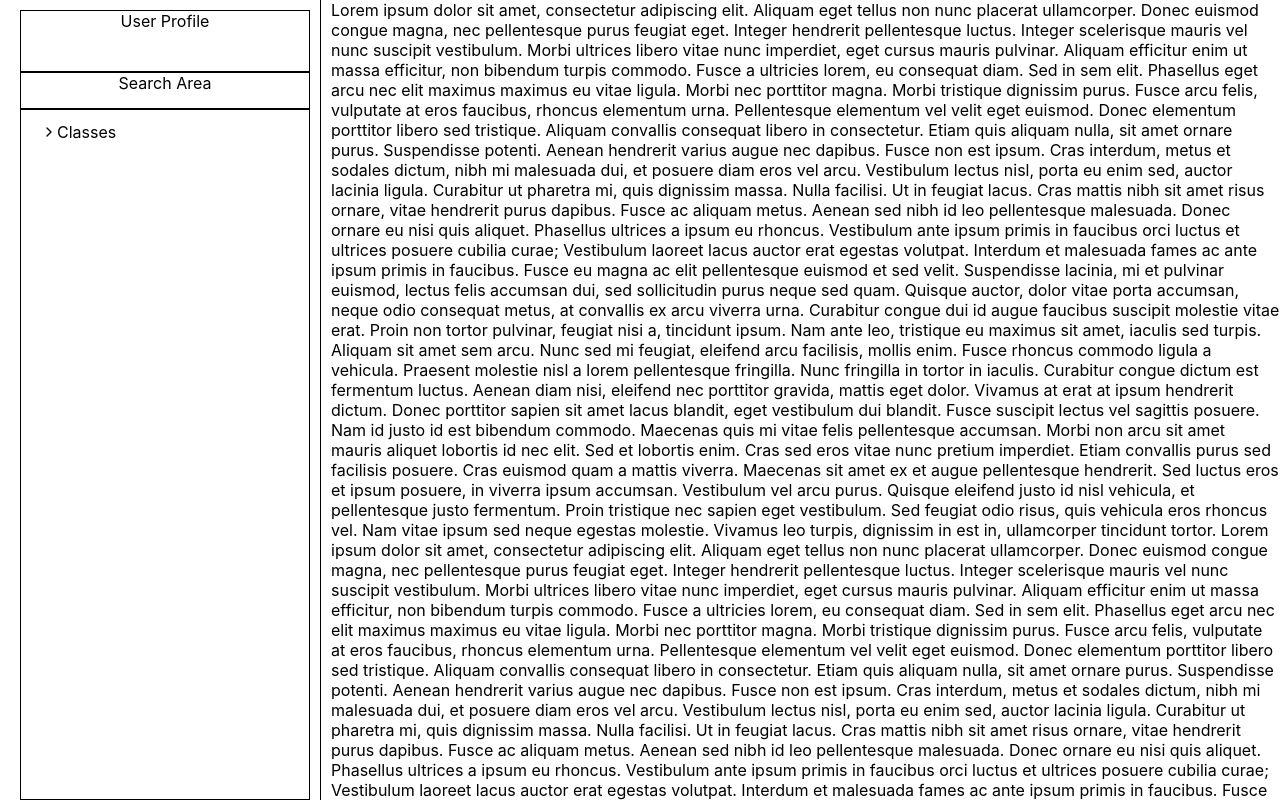
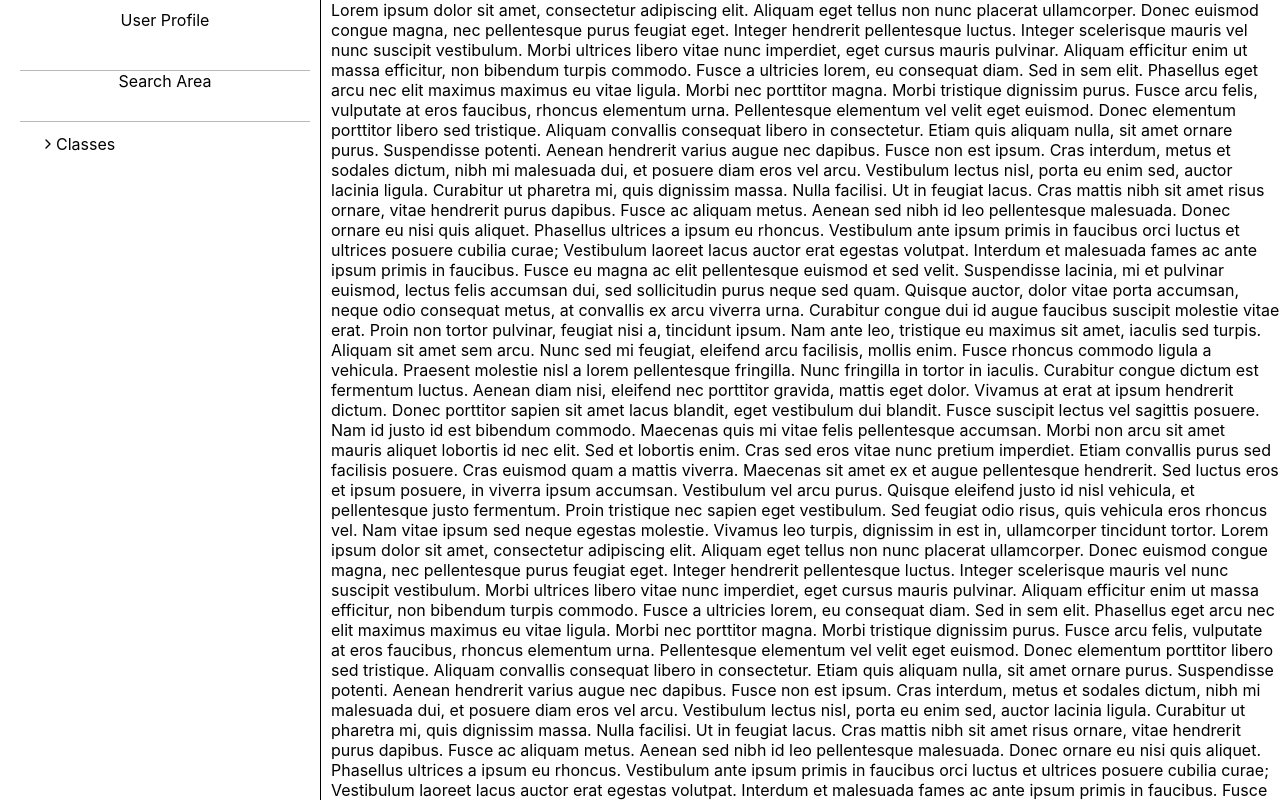
Before and after one commit to JeremyOlea/MemPal, a React (Create React App) app: page / in a window 1280 px wide. Shown: the top 800 px of the page. Built offline with nearby package versions, Linux system fonts and the light colour scheme.

Commit message:
change borders

```diff
--- a/src/components/sidebar/sidebar.css
+++ b/src/components/sidebar/sidebar.css
@@ -21,18 +21,17 @@
     text-align: center;
     margin-top: 10px;
     height: 60px;
-    border: 1px solid;
 }
 
 .search-area {
     text-align: center;
-    height: 35px;
-    border: 1px solid;
+    height: 50px;
+    border-top: 1px solid #b8b8b8;
 }
 
 .document-area {
     padding-top: 10px;
-    border: 1px solid;
+    border-top: 1px solid #b8b8b8;
     flex: 1;
 }
 
```
